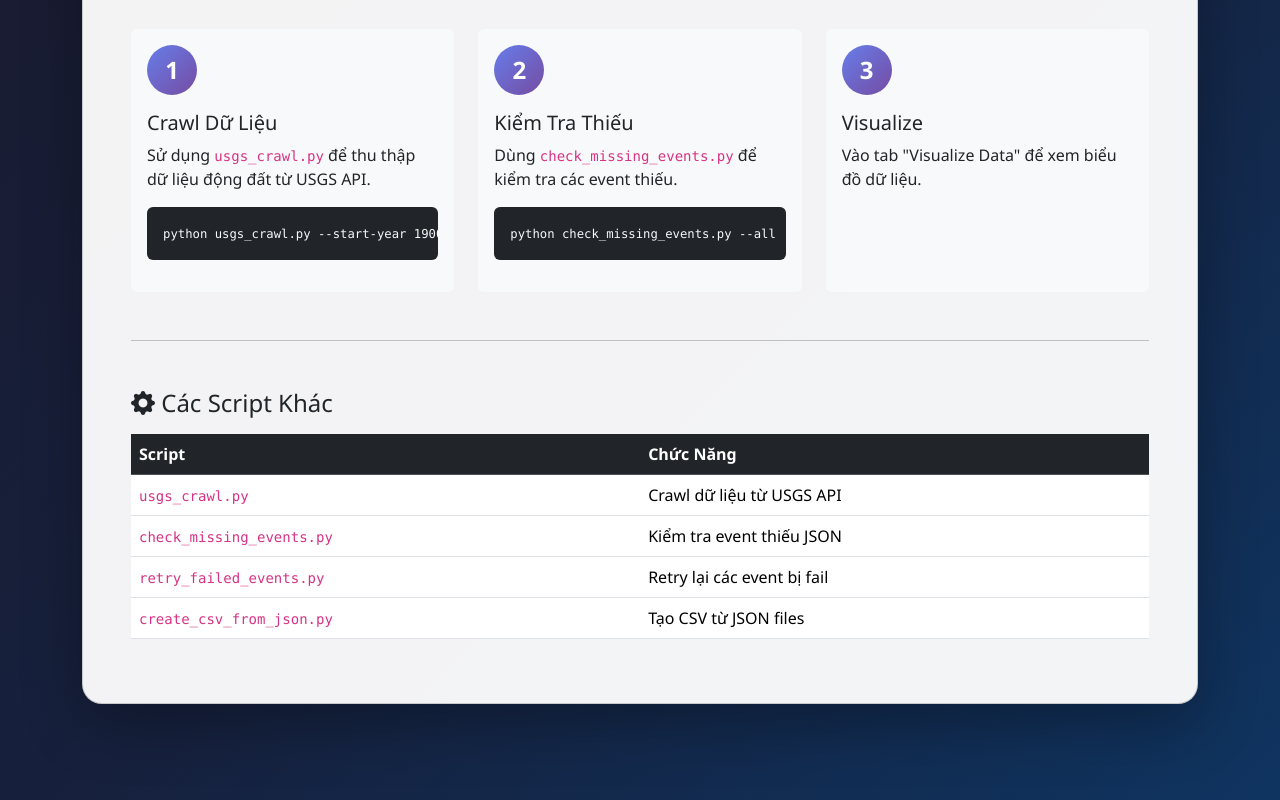
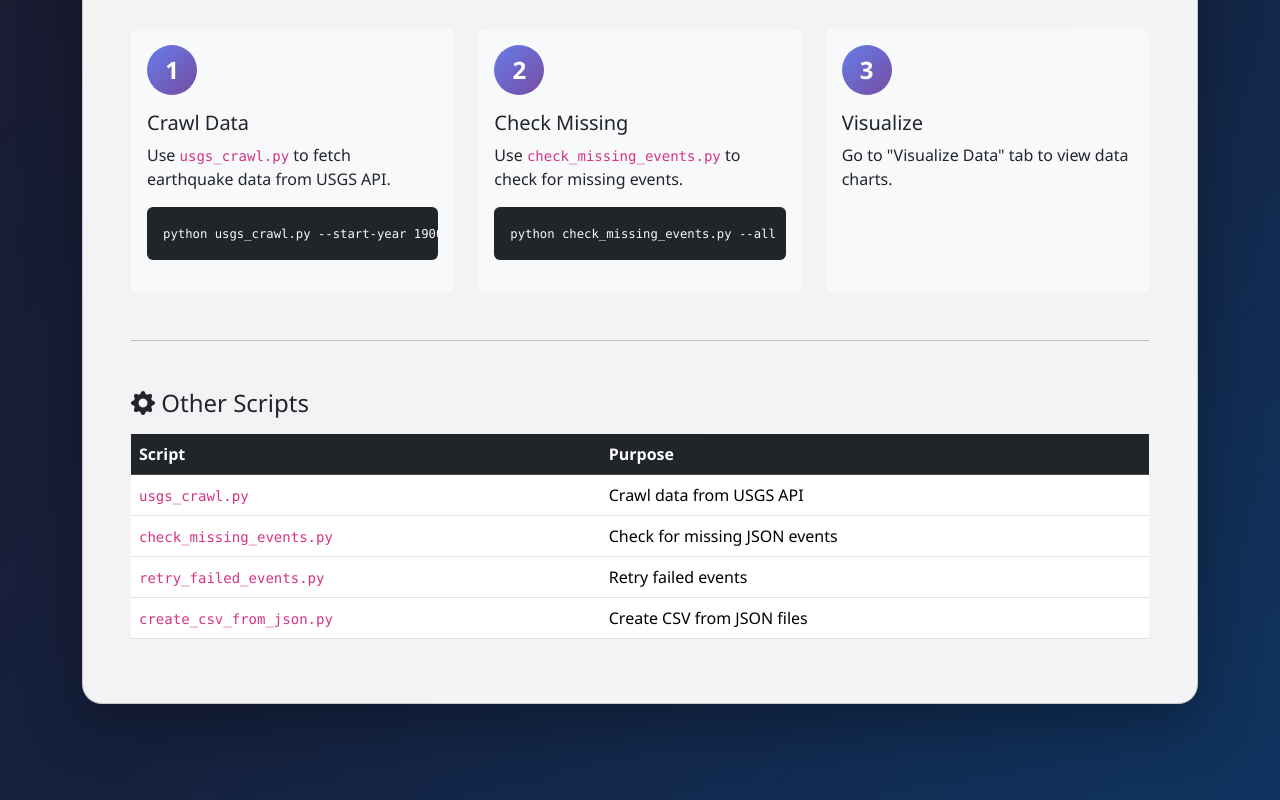
Before and after one commit to nht-master-k20/earthquake-sequence-mining, a plain HTML site: page app_demo/instruction.html in a window 1280 px wide. Shown: the part 268-1068 px from the top of the page. Drawn offline with nearby package versions, Linux system fonts and the light colour scheme.

Commit message:
feat: translate app_demo to English
- Convert all HTML files to English
- Update README.md to English
- index.html: Homepage with 2 buttons
- instruction.html: User guide
- visualize.html: Data visualization

Co-Authored-By: Claude (glm-4.7) <noreply@anthropic.com>

```diff
--- a/app_demo/instruction.html
+++ b/app_demo/instruction.html
@@ -1,5 +1,5 @@
 <!DOCTYPE html>
-<html lang="vi">
+<html lang="en">
 <head>
     <meta charset="UTF-8">
     <meta name="viewport" content="width=device-width, initial-scale=1.0">
@@ -44,7 +44,7 @@
         <div class="card instruction-card">
             <div class="card-body p-5">
                 <h1 class="card-title text-center mb-5">
-                    <i class="bi bi-book-fill text-primary"></i> Hướng Dẫn Sử Dụng
+                    <i class="bi bi-book-fill text-primary"></i> User Guide
                 </h1>
 
                 <div class="row g-4">
@@ -52,8 +52,8 @@
                         <div class="card h-100 border-0 bg-light">
                             <div class="card-body">
                                 <div class="step-number mb-3">1</div>
-                                <h5 class="card-title">Crawl Dữ Liệu</h5>
-                                <p class="card-text">Sử dụng <code>usgs_crawl.py</code> để thu thập dữ liệu động đất từ USGS API.</p>
+                                <h5 class="card-title">Crawl Data</h5>
+                                <p class="card-text">Use <code>usgs_crawl.py</code> to fetch earthquake data from USGS API.</p>
                                 <pre class="bg-dark text-light p-3 rounded mt-3"><small>python usgs_crawl.py --start-year 1900 --end-year 1962 --min-mag 5.0</small></pre>
                             </div>
                         </div>
@@ -63,8 +63,8 @@
                         <div class="card h-100 border-0 bg-light">
                             <div class="card-body">
                                 <div class="step-number mb-3">2</div>
-                                <h5 class="card-title">Kiểm Tra Thiếu</h5>
-                                <p class="card-text">Dùng <code>check_missing_events.py</code> để kiểm tra các event thiếu.</p>
+                                <h5 class="card-title">Check Missing</h5>
+                                <p class="card-text">Use <code>check_missing_events.py</code> to check for missing events.</p>
                                 <pre class="bg-dark text-light p-3 rounded mt-3"><small>python check_missing_events.py --all</small></pre>
                             </div>
                         </div>
@@ -75,7 +75,7 @@
                             <div class="card-body">
                                 <div class="step-number mb-3">3</div>
                                 <h5 class="card-title">Visualize</h5>
-                                <p class="card-text">Vào tab "Visualize Data" để xem biểu đồ dữ liệu.</p>
+                                <p class="card-text">Go to "Visualize Data" tab to view data charts.</p>
                             </div>
                         </div>
                     </div>
@@ -83,31 +83,31 @@
 
                 <hr class="my-5">
 
-                <h4 class="mb-3"><i class="bi bi-gear-fill"></i> Các Script Khác</h4>
+                <h4 class="mb-3"><i class="bi bi-gear-fill"></i> Other Scripts</h4>
                 <div class="table-responsive">
                     <table class="table table-hover">
                         <thead class="table-dark">
                             <tr>
                                 <th>Script</th>
-                                <th>Chức Năng</th>
+                                <th>Purpose</th>
                             </tr>
                         </thead>
                         <tbody>
                             <tr>
                                 <td><code>usgs_crawl.py</code></td>
-                                <td>Crawl dữ liệu từ USGS API</td>
+                                <td>Crawl data from USGS API</td>
                             </tr>
                             <tr>
                                 <td><code>check_missing_events.py</code></td>
-                                <td>Kiểm tra event thiếu JSON</td>
+                                <td>Check for missing JSON events</td>
                             </tr>
                             <tr>
                                 <td><code>retry_failed_events.py</code></td>
-                                <td>Retry lại các event bị fail</td>
+                                <td>Retry failed events</td>
                             </tr>
                             <tr>
                                 <td><code>create_csv_from_json.py</code></td>
-                                <td>Tạo CSV từ JSON files</td>
+                                <td>Create CSV from JSON files</td>
                             </tr>
                         </tbody>
                     </table>
```
Also changed, not shown: app_demo/index.html (+2 -2 lines), app_demo/visualize.html (+13 -13 lines), 1 other file.
